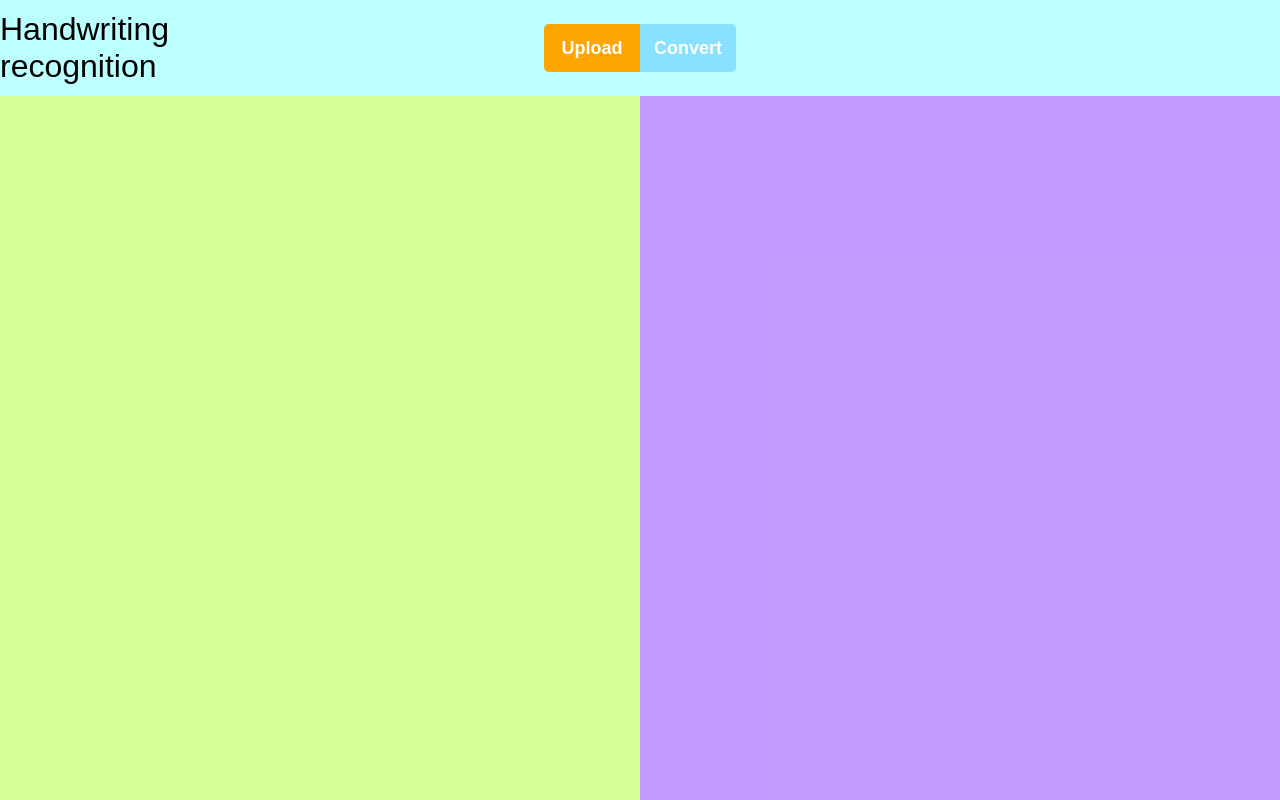
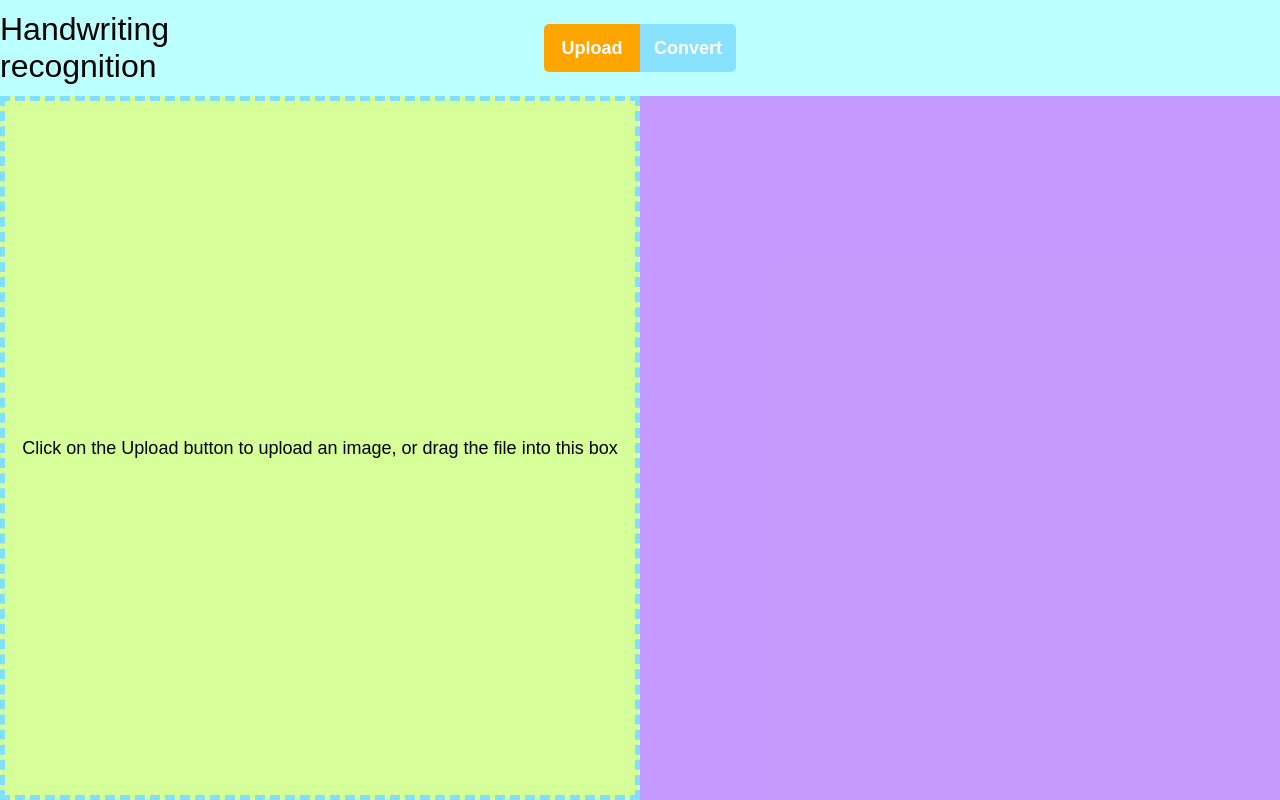
Before and after one commit to shrutikmali/spe-final-frontend, a React (Create React App) app: page / in a window 1280 px wide. Built offline with nearby package versions, Linux system fonts and the light colour scheme.

Commit message:
Create upload component

```diff
--- a/src/App.css
+++ b/src/App.css
@@ -16,13 +16,13 @@
     display: flex;
 }
 
-.upload-root {
+.app-upload {
     width: 50%;
     height: 100%;
     background-color: rgba(172, 255, 47, 0.488);
 }
 
-.convert-root {
+.app-convert {
     width: 50%;
     height: 100%;
     background-color: rgba(134, 47, 255, 0.488);
--- a/src/App.js
+++ b/src/App.js
@@ -1,6 +1,7 @@
 import React from "react";
 import "./App.css";
 import Header from "./components/header/Header";
+import Upload from "./components/upload/Upload";
 
 const App = () => {
   return (
@@ -9,8 +10,8 @@ const App = () => {
         <Header />
       </div>
       <div className="body">
-        <div className="upload-root"></div>
-        <div className="convert-root"></div>
+        <div className="app-upload"><Upload /></div>
+        <div className="app-convert"></div>
       </div>
     </div>
   );
--- /dev/null
+++ b/src/components/upload/Upload.js
@@ -0,0 +1,14 @@
+import React from "react";
+import "./upload.css";
+
+const Upload = () => {
+  return (
+    <div className="upload-root">
+      <div className="upload-hint-div">
+        <p className="upload-hint">Click on the Upload button to upload an image, or drag the file into this box</p>
+      </div>
+    </div>
+  );
+}
+
+export default Upload;
--- /dev/null
+++ b/src/components/upload/upload.css
@@ -0,0 +1,13 @@
+.upload-root {
+    border: 5px solid rgb(129, 224, 255);
+    width: 100%;
+    height: 100%;
+    border-style: dashed;
+    display: flex;
+    align-items: center;
+    justify-content: center;
+}
+
+.upload-hint {
+    font-size: 18px;
+}
```
